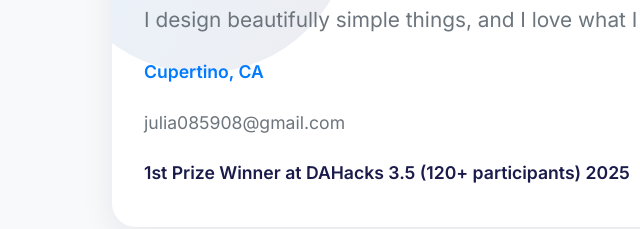
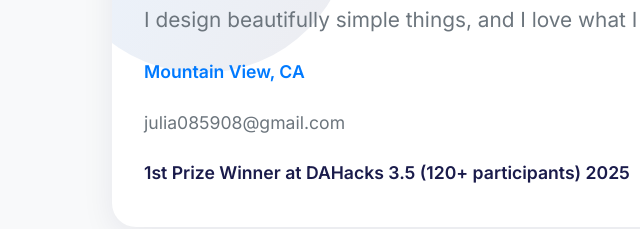
Before and after one commit to julia962/julia962.github.io, a plain HTML site: page index.html in a window 1280 px wide. Shown: the part 293-522 px from the top of the page, 78-718 px from the left. Drawn offline with nearby package versions, Linux system fonts and the light colour scheme.

Commit message:
changed cupertino

```diff
--- a/index.html
+++ b/index.html
@@ -171,7 +171,7 @@
             <img src="https://randomuser.me/api/portraits/women/44.jpg" alt="Julia's Avatar" class="avatar">
             <h1>Hey There,<br>I'm Julia</h1>
             <div class="subtitle">I design beautifully simple things, and I love what I do.</div>
-            <div class="location">Cupertino, CA</div>
+            <div class="location">Mountain View, CA</div>
             <div style="color: var(--muted); font-size: 1.1rem; margin-bottom: 1.5rem;">julia085908@gmail.com</div>
             <div style="font-size: 1.1rem; color: var(--navy); font-weight: 600;">1st Prize Winner at DAHacks 3.5 (120+ participants) 2025</div>
         </div>
```
